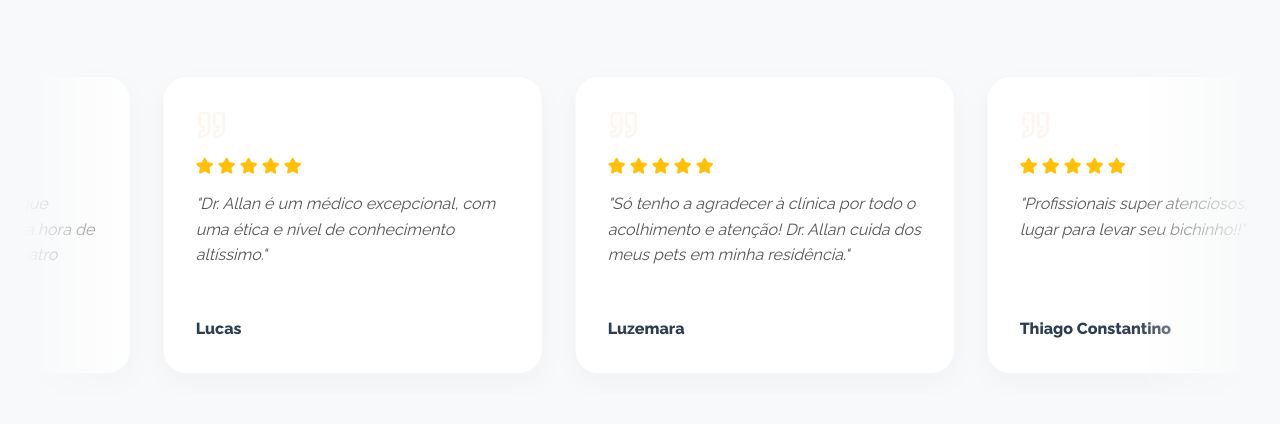
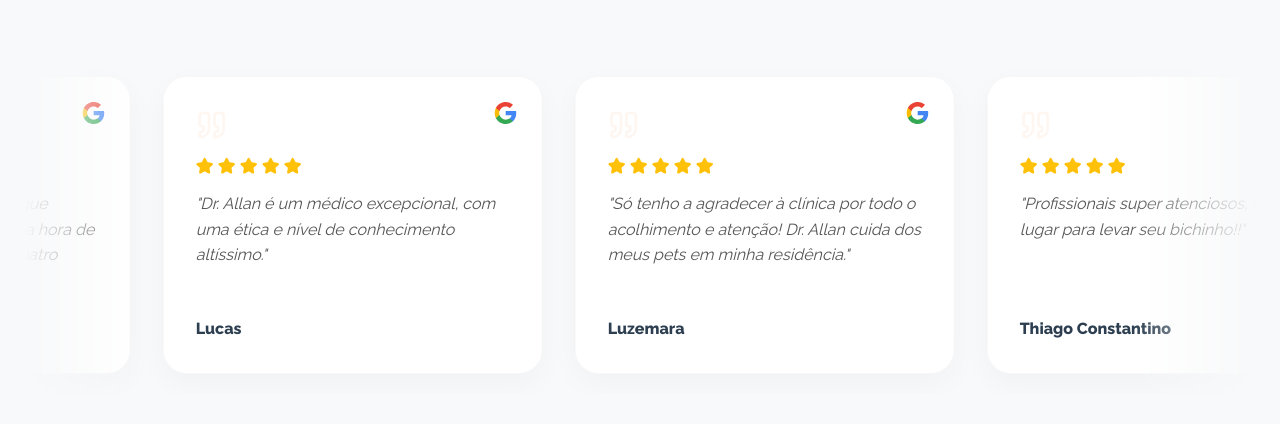
Before and after one commit to jooh44/mundo-bicho, a website built with Vite: page index.html in a window 1280 px wide. Shown: the part 3790-4214 px from the top of the page. Built offline with nearby package versions, Linux system fonts and the light colour scheme.

Commit message:
fix: ensure google logo visibility with relative positioning and full opacity

```diff
--- a/src/style.css
+++ b/src/style.css
@@ -665,7 +665,7 @@ img {
     right: 24px;
     width: 24px;
     height: 24px;
-    opacity: 0.8;
+    opacity: 1;
 }
 
 .card-icon svg,
@@ -1014,6 +1014,8 @@ img {
     max-width: 380px;
     white-space: normal;
     transition: transform 0.3s ease, box-shadow 0.3s ease;
+    position: relative;
+    /* Added context for absolute logo */
 }
 
 .testi-card:hover {
```
